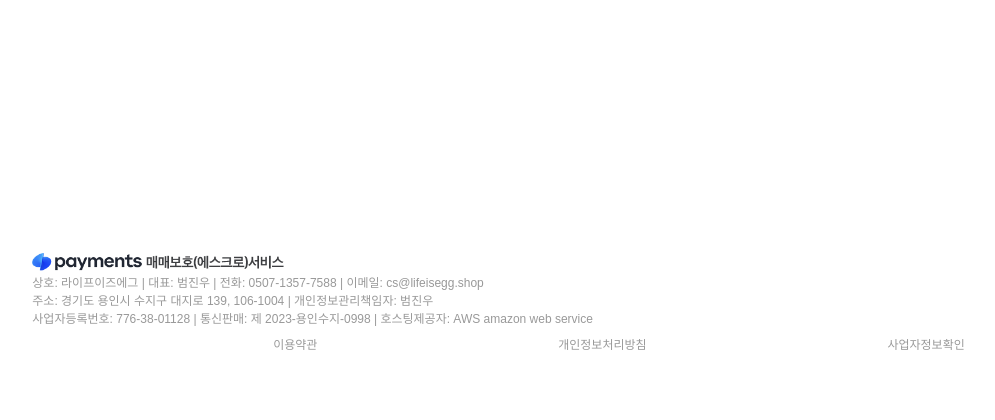
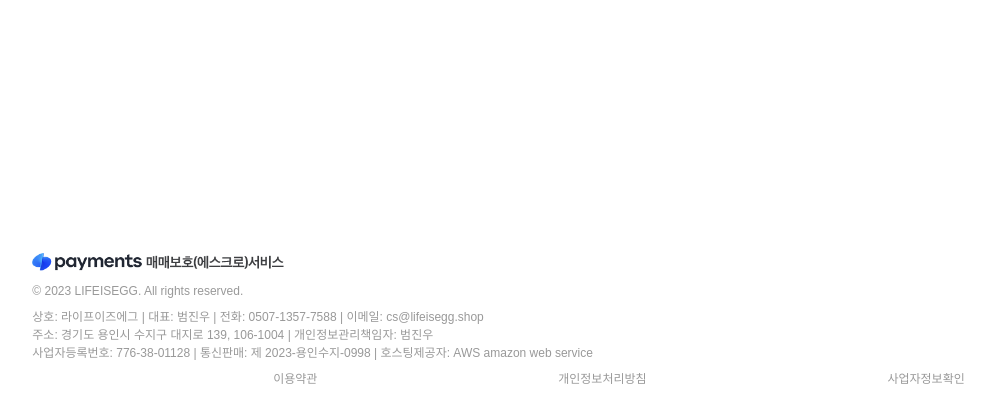
Before and after one commit to beomjinu/lifeisegg, a Django app: page /cart/ in a window 1280 px wide. Shown: the part 590-1010 px from the top of the page, without its empty margins (21-1016 px from the left). Before the commit the page ends 940 px from the top, so only its background shows below. Run offline with Django 4.2, Linux system fonts and the light colour scheme; some libraries are stand-ins or nearby versions; some web fonts are replaced.

Commit message:
Feat: copyright symbol

```diff
--- a/django/templates/base.html
+++ b/django/templates/base.html
@@ -69,6 +69,7 @@
             <a target="_blank" href="https://pgweb.tosspayments.com/ms/escrow/s_escrowYn.do?mertid=lifeisb7i1">
                 <img class="h-4 sm:h-6" src="{% static 'image/escrow.png' %}">
             </a>
+            <p class='my-2'>© 2023 LIFEISEGG. All rights reserved.</p>
             <div class="">
                 <p>상호: 라이프이즈에그 | 대표: 범진우 | 전화: 0507-1357-7588 | 이메일: cs@lifeisegg.shop</p>
                 <p>주소: 경기도 용인시 수지구 대지로 139, 106-1004 | 개인정보관리책임자: 범진우</p>
```
